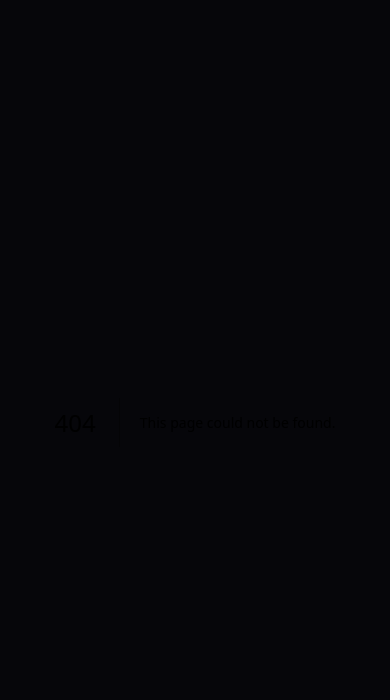
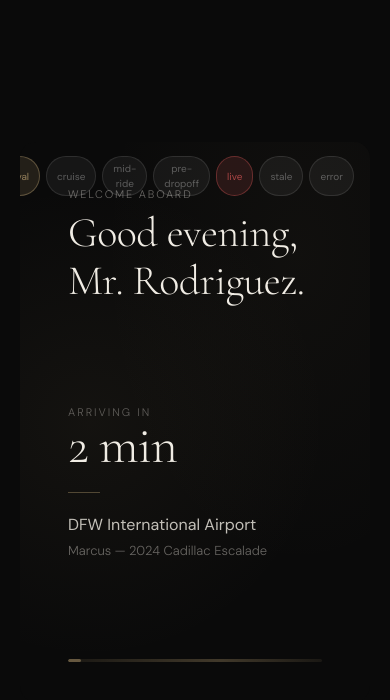
Before and after one commit to synergyluxlimodfw/synergyluxlimodfw.github.io, a Next.js app in the folder tablet-system/nextjs-app/: page /tablet-demo in a window 390 px wide. Before the commit this address had no page. Shown: the top 700 px of the page. Built offline with nearby package versions, Linux system fonts and the light colour scheme.

Commit message:
Add tablet-demo page route

```diff
--- /dev/null
+++ b/tablet-system/nextjs-app/app/tablet-demo/page.tsx
@@ -0,0 +1,18 @@
+import PrestigeTablet from "@/components/PrestigeTablet";
+
+export default function TabletDemoPage() {
+  return (
+    <main style={{
+      minHeight: "100vh",
+      background: "#0a0a0a",
+      display: "flex",
+      alignItems: "center",
+      justifyContent: "center",
+      padding: "40px 20px",
+    }}>
+      <div style={{ width: "100%", maxWidth: 768 }}>
+        <PrestigeTablet />
+      </div>
+    </main>
+  );
+}
```
